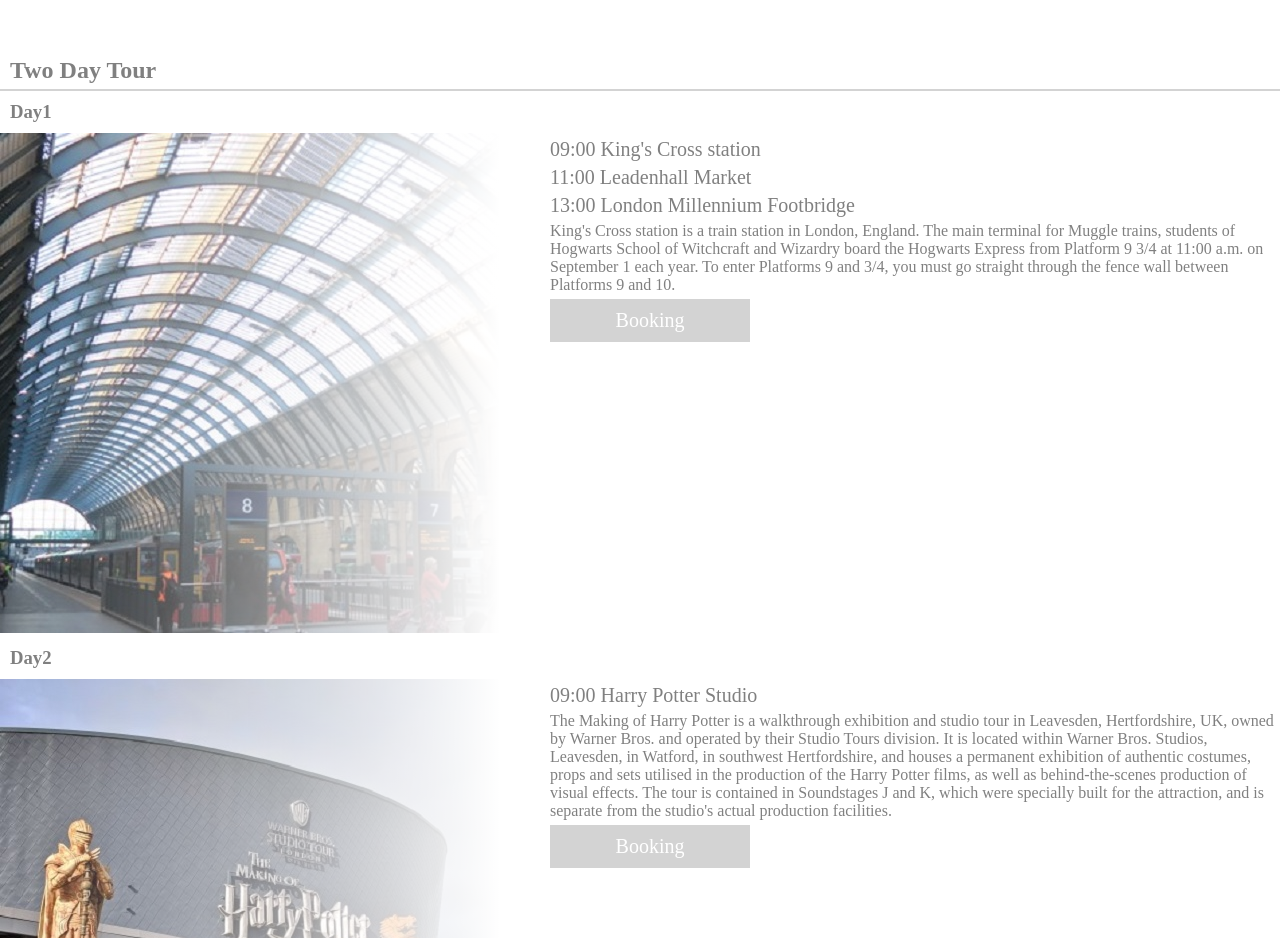
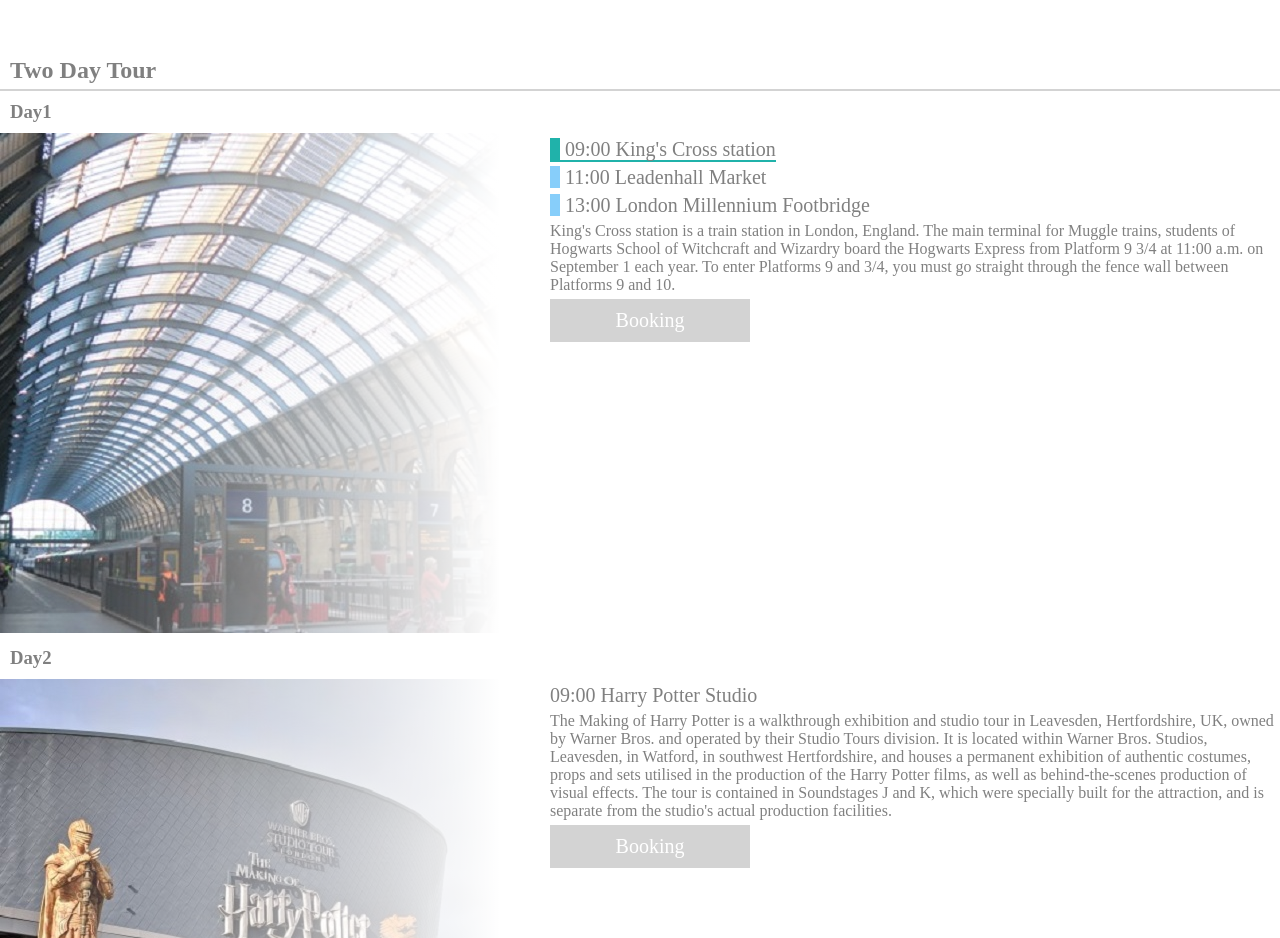
Before and after one commit to ZnnZ0/London-Travel, a plain HTML site: page page/harryPotterTour.html in a window 1280 px wide. Shown: the part 860-1798 px from the top of the page. Drawn offline with Linux system fonts and the light colour scheme.

Commit message:
test commit by iwakoshi

```diff
--- a/page/harryPotterTour.html
+++ b/page/harryPotterTour.html
@@ -129,14 +129,17 @@
             <div class="main-content-schedule-right">
                 <ul>
                     <li>
-                        <span onclick="changeView('harry', 'KingsCrossStation', 2)">09:00 King's Cross station</span>
+                        <input type="radio" name="oneDayTour" id="one1" checked>
+                        <label for="one1" onclick="changeView('harry', 'KingsCrossStation', 2)">09:00 King's Cross station</label>
                     </li>
                     <li>
-                        <span onclick="changeView('harry', 'LeadenhallMarket', 2)">11:00 Leadenhall Market</span>
+                        <input type="radio" name="oneDayTour" id="one2">
+                        <label for="one2" onclick="changeView('harry', 'LeadenhallMarket', 2)">11:00 Leadenhall Market</label>
                     </li>
                     <li>
-                        <span onclick="changeView('harry', 'LondonMillenniumFootbridge', 2)">13:00 London Millennium
-                            Footbridge</span>
+                        <input type="radio" name="oneDayTour" id="one3">
+                        <label onclick="changeView('harry', 'LondonMillenniumFootbridge', 2)">13:00 London Millennium
+                            Footbridge</label>
                     </li>
                 </ul>
                 <p id="main-content-schedule-right-expArea2">
```
